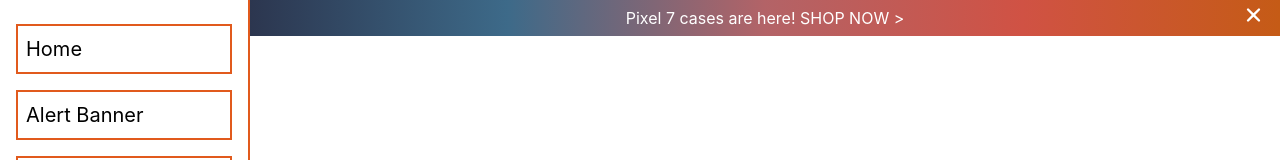
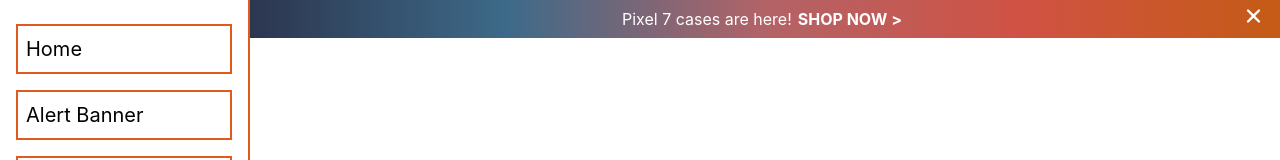
Before and after one commit to d4cho/bellroy-components-react, a React (Create React App) app: page /alert-banner in a window 1280 px wide. Shown: the top 160 px of the page. Built offline with nearby package versions, Linux system fonts and the light colour scheme.

Commit message:
fix alert banner

```diff
--- a/src/components/views/AlertBannerPage/AlertBannerPage.jsx
+++ b/src/components/views/AlertBannerPage/AlertBannerPage.jsx
@@ -3,10 +3,19 @@
 import './AlertBannerPage.scss';
 
 const AlertBannerPage = () => {
+    const message = (
+        <div className='AlertBannerPage_message'>
+            Pixel 7 cases are here!
+            <span>
+                <button onClick={() => {}}>{'SHOP NOW >'}</button>
+            </span>
+        </div>
+    );
+
     return (
         <div className='AlertBannerPage_container'>
             <div className='AlertBannerPage_banner'>
-                <AlertBanner content={'Pixel 7 cases are here! SHOP NOW >'} />
+                <AlertBanner content={message} />
             </div>
         </div>
     );
--- a/src/components/views/AlertBannerPage/AlertBannerPage.scss
+++ b/src/components/views/AlertBannerPage/AlertBannerPage.scss
@@ -7,3 +7,15 @@
         width: 100%;
     }
 }
+
+.AlertBannerPage_message {
+    user-select: none;
+    button {
+        cursor: pointer;
+        font-weight: bold;
+        border: none;
+        margin: 0;
+        background-color: transparent;
+        color: inherit;
+    }
+}
```
